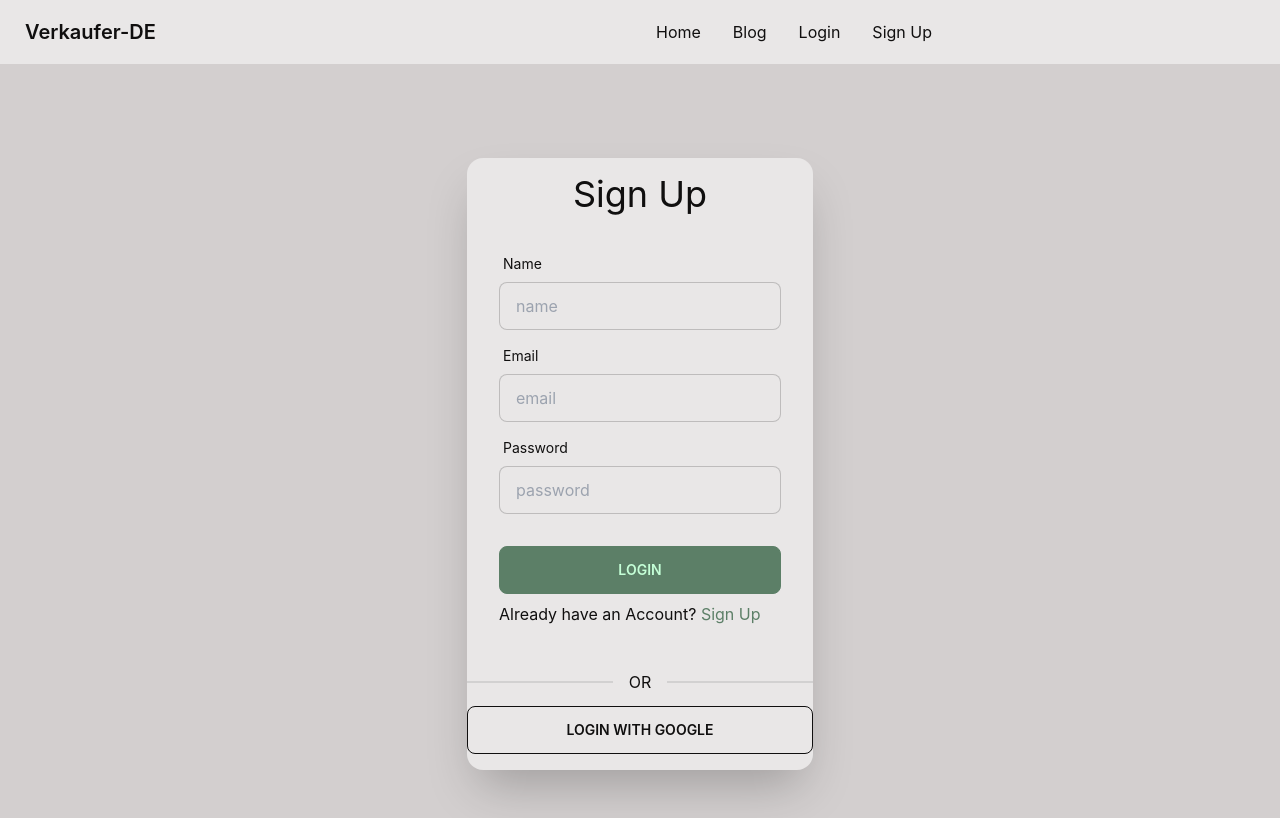
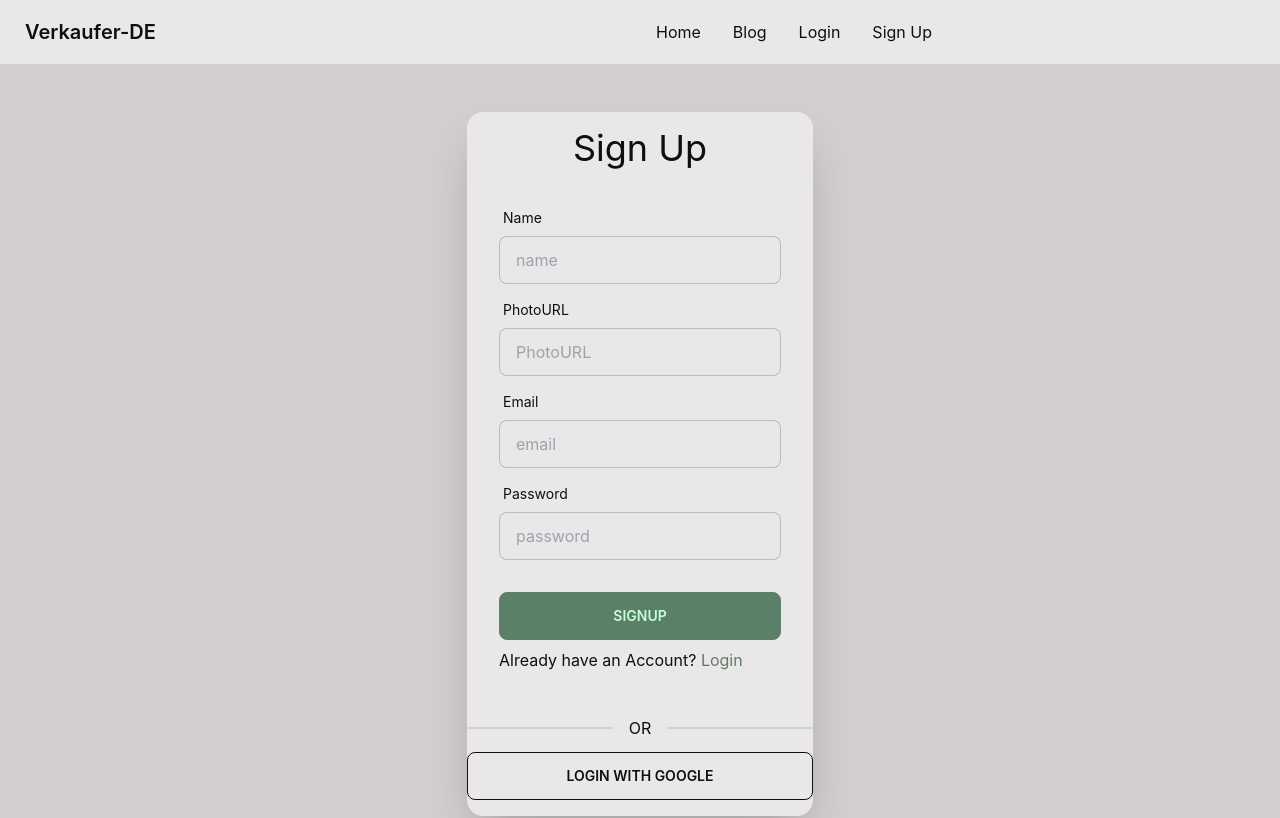
Before and after one commit to sajthewizard/Verkaufer-DE-Client-side, a React (Create React App) app: page /signup in a window 1280 px wide. Shown: the top 818 px of the page. Built offline with nearby package versions, Linux system fonts and the light colour scheme; no server answers.

Commit message:
user updated

```diff
--- a/src/Contexts/AuthProvider.js
+++ b/src/Contexts/AuthProvider.js
@@ -1,6 +1,6 @@
 import React, { createContext, useEffect, useState } from 'react';
 import app from '../Firebase/firebase.config';
-import { createUserWithEmailAndPassword, getAuth, onAuthStateChanged, signInWithEmailAndPassword, signInWithPopup, signOut } from "firebase/auth"
+import { createUserWithEmailAndPassword, getAuth, onAuthStateChanged, signInWithEmailAndPassword, signInWithPopup, signOut, updateProfile } from "firebase/auth"
 export const AuthContext = createContext();
 const auth = getAuth(app)
 
@@ -19,6 +19,10 @@ const AuthProvider = ({ children }) => {
         setLoading(true);
         return signOut(auth);
     }
+    const updateUser = (userInfo) => {
+        return updateProfile(auth.currentUser, userInfo);
+
+    }
     const signwithG = (provider) => {
         setLoading(true);
         return signInWithPopup(auth, provider);
@@ -31,7 +35,15 @@ const AuthProvider = ({ children }) => {
         });
         return () => unsubscribe();
     }, [])
-    const authInfo = { createUser, createSignIn, user, createSignOut, loading, signwithG }
+    const authInfo = {
+        updateUser,
+        createUser,
+        createSignIn,
+        user,
+        createSignOut,
+        loading,
+        signwithG
+    }
     return (
         <AuthContext.Provider value={authInfo}>
             {children}
--- a/src/pages/Signup/Signup.js
+++ b/src/pages/Signup/Signup.js
@@ -1,9 +1,12 @@
 import React, { useContext, useState } from 'react';
-import { Link } from 'react-router-dom';
+import { Link, useLocation, useNavigate } from 'react-router-dom';
 import { AuthContext } from '../../Contexts/AuthProvider';
 
 const Signup = () => {
-    const { createUser } = useContext(AuthContext);
+    const { createUser, updateUser } = useContext(AuthContext);
+    const location = useLocation();
+    const navigate = useNavigate();
+    const from = location.state?.from?.pathname || '/';
 
     const handlesignup = event => {
         event.preventDefault();
@@ -11,13 +14,24 @@ const Signup = () => {
         const email = form.email.value;
         const name = form.name.value;
         const password = form.password.value;
+        const photoUrl = form.photoUrl.value;
         createUser(email, password)
             .then(result => {
                 const user = result.user;
                 console.log(user);
+                const userInfo = {
+                    displayName: name,
+                    photoURL: photoUrl,
+                }
+                updateUser(userInfo)
+                    .then(() => { })
+                    .catch(err => console.log(err));
+                navigate(from, { replace: true });
             })
             .catch(error => {
                 console.log(error);
+                navigate(from, { replace: true });
+
 
             });
 
@@ -37,6 +51,12 @@ const Signup = () => {
                                 </label>
                                 <input name="name" type="text" placeholder="name" className="input input-bordered" required />
                             </div>
+                            <div className="form-control">
+                                <label className="label">
+                                    <span className="label-text">PhotoURL</span>
+                                </label>
+                                <input name="photoUrl" type="text" placeholder="PhotoURL" className="input input-bordered" required />
+                            </div>
 
                             <div className="form-control">
                                 <label className="label">
@@ -52,12 +72,12 @@ const Signup = () => {
 
                             </div>
                             <div className="form-control mt-6">
-                                <input className="btn btn-primary" type="submit" value="Login" />
+                                <input className="btn btn-primary" type="submit" value="SignUp" />
 
                             </div>
 
 
-                            <p>Already have an Account? <Link className='text-primary' to="/login"> Sign Up</Link></p>
+                            <p>Already have an Account? <Link className='text-primary' to="/login"> Login</Link></p>
                         </div>
 
 
```
